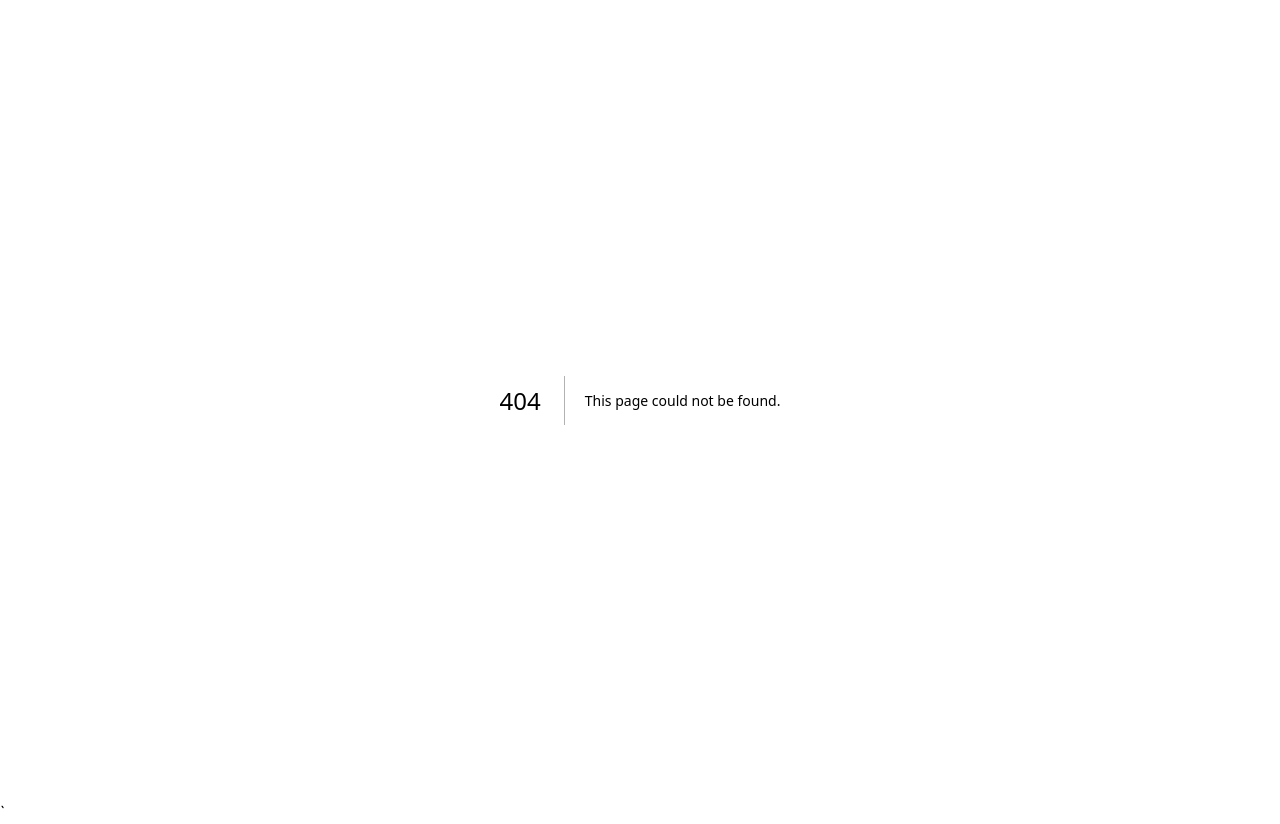
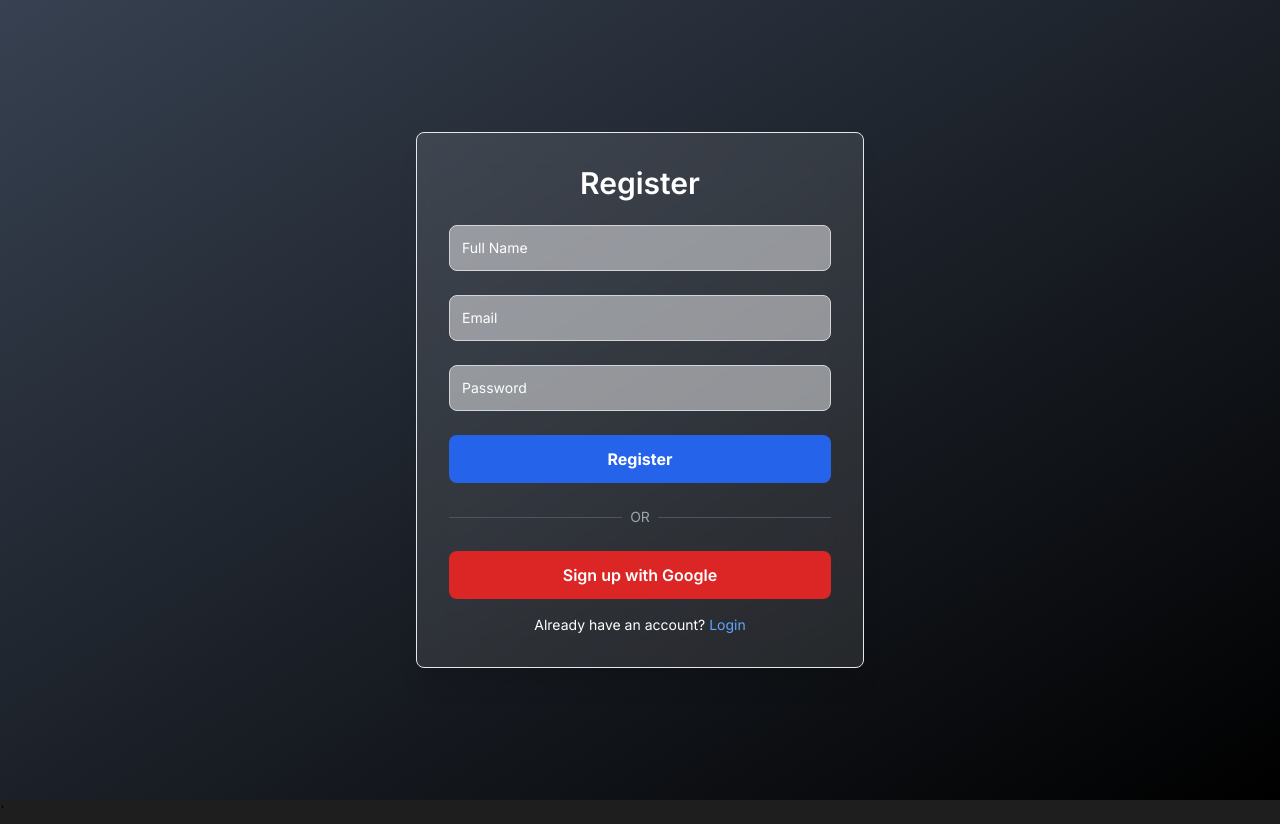
Before and after one commit to shivapreetham/CodeFode-AI-code-editor, a Next.js app in the folder client/: page /register in a window 1280 px wide. Before the commit this address had no page. Built offline with nearby package versions, Linux system fonts and the light colour scheme.

Commit message:
login register again added

```diff
--- /dev/null
+++ b/client/src/app/login/page.tsx
@@ -0,0 +1,105 @@
+"use client";
+
+import { signIn } from "next-auth/react";
+import { useState } from "react";
+import { useRouter } from "next/navigation";
+
+export default function LoginPage() {
+  const [email, setEmail] = useState("");
+  const [password, setPassword] = useState("");
+  const [error, setError] = useState("");
+  const[loading, setLoading] = useState(false);
+  const router = useRouter();
+
+  const handleSubmit = async (e: React.FormEvent) => {
+    e.preventDefault();
+    setError("");
+    setLoading(true);
+
+    const res = await signIn("credentials", {
+      email,
+      password,
+      redirect: false,
+    });
+
+    if (res?.error) {
+      setError("Invalid credentials");
+      setLoading(false);
+    } else {
+      router.push("/");
+      setLoading(false);
+    }
+  };
+
+  return (
+    <div className="bg-gradient-to-tl from-black to-gray-700 flex min-h-screen flex-col items-center justify-center py-16 px-8 sm:px-24">
+      <div className="w-full max-w-md p-8 bg-white/10 backdrop-blur-lg border border-gray-200 rounded-lg shadow-xl">
+        <h2 className="text-3xl font-semibold text-white text-center mb-6">
+          Login
+        </h2>
+
+        {error && (
+          <p className="text-red-500 text-sm text-center mb-3">{error}</p>
+        )}
+
+        <form onSubmit={handleSubmit} className="space-y-6">
+          <div>
+            <input
+              type="email"
+              placeholder="Email"
+              value={email}
+              onChange={(e) => setEmail(e.target.value)}
+              className="w-full p-3 bg-gray-100/50 border placeholder-white border-gray-300 text-gray-900 text-sm rounded-lg focus:ring-green-500 focus:border-gray-500 outline-none"
+              required
+            />
+          </div>
+
+          <div>
+            <input
+              type="password"
+              placeholder="Password"
+              value={password}
+              onChange={(e) => setPassword(e.target.value)}
+              className="w-full p-3 bg-gray-100/50 border placeholder-white border-gray-300 text-gray-900 text-sm rounded-lg focus:ring-green-500 focus:border-gray-500 outline-none"
+              required
+            />
+          </div>
+
+          <button
+            type="submit"
+            className="w-full bg-blue-600 hover:bg-blue-700 text-white font-bold py-3 rounded-lg transition-all duration-300"
+            disabled={loading}
+          >
+            {loading ? "Loading..." : "Login"}
+          </button>
+
+          <div className="text-center text-sm font-medium text-gray-500 dark:text-gray-300">
+            or{" "}
+            <button
+              onClick={() => signIn("google", { callbackUrl: "/" })}
+              className="w-full bg-red-600 hover:bg-red-700 text-white font-semibold py-2 rounded-lg mt-2 transition"
+            >
+              Continue with Google
+            </button>
+          </div>
+
+          <div className="text-center text-sm text-white mt-4">
+            Don&apos;t have an account?{" "}
+            <a href="/register" className="text-blue-400 hover:underline">
+              Register
+            </a>
+          </div>
+          <div className="text-center text-sm text-white mt-4">
+            Forgot Password?{" "}
+            <a
+              href="/forgot-password"
+              className="text-blue-400 hover:underline"
+            >
+              Reset Password
+            </a>
+          </div>
+        </form>
+      </div>
+    </div>
+  );
+}
--- /dev/null
+++ b/client/src/app/register/page.tsx
@@ -0,0 +1,182 @@
+"use client";
+
+import { useState } from "react";
+import { signIn } from "next-auth/react";
+import { useRouter } from "next/navigation";
+import axios from "axios";
+
+export default function RegisterPage() {
+  const [form, setForm] = useState({ name: "", email: "", password: "" });
+  const [otp, setOtp] = useState(""); // OTP state
+  const [loading, setLoading] = useState(false);
+  const [error, setError] = useState("");
+  const [step, setStep] = useState("register"); // "register" -> "otp" -> "verified"
+
+  const router = useRouter();
+
+  const handleChange = (e: React.ChangeEvent<HTMLInputElement>) => {
+    setForm({ ...form, [e.target.name]: e.target.value });
+  };
+
+  const handleRegister = async (e: React.FormEvent) => {
+    e.preventDefault();
+    setLoading(true);
+    setError("");
+
+    try {
+      // Register User
+      const res = await axios.post("/api/auth/register", {
+        ...form,
+        provider: "credentials",
+      });
+
+      if (res.status === 201) {
+        // Send OTP after successful registration
+        await axios.post("/api/otp/send-otp", { email: form.email });
+        setStep("otp"); // Move to OTP step
+      }
+    } catch (err: any) {
+      setError(err.response?.data?.message || "Something went wrong");
+    }
+
+    setLoading(false);
+  };
+
+  const handleOtpSubmit = async (e: React.FormEvent) => {
+    e.preventDefault();
+    setLoading(true);
+    setError("");
+
+    try {
+      // Verify OTP
+      const res = await axios.post("/api/otp/verify-otp", {
+        email: form.email,
+        otp,
+      });
+
+      if (res.status === 200) {
+        setStep("verified"); // OTP verified, move to login
+      }
+    } catch (err: any) {
+      setError(err.response?.data?.message || "Invalid OTP");
+    }
+
+    setLoading(false);
+  };
+
+  return (
+    <div className="min-h-screen flex items-center justify-center bg-gradient-to-tl from-black to-gray-700">
+      <div className="w-full max-w-md p-8 bg-white/10 backdrop-blur-lg border text-white border-gray-200 rounded-lg shadow-xl">
+        <h2 className="text-3xl font-semibold text-white text-center mb-6">
+          {step === "register" ? "Register" : "Verify OTP"}
+        </h2>
+
+        {error && (
+          <p className="text-red-500 text-sm text-center mb-3">{error}</p>
+        )}
+
+        {step === "register" ? (
+          // Registration Form
+          <form onSubmit={handleRegister} className="space-y-6">
+            <input
+              type="text"
+              name="name"
+              placeholder="Full Name"
+              value={form.name}
+              onChange={handleChange}
+              required
+              className="w-full p-3 bg-gray-100/50 border placeholder-white text-white border-gray-300 text-sm rounded-lg focus:ring-green-500 focus:border-gray-500 outline-none"
+            />
+            <input
+              type="email"
+              name="email"
+              placeholder="Email"
+              value={form.email}
+              onChange={handleChange}
+              required
+              className="w-full p-3 bg-gray-100/50 border placeholder-white border-gray-300 text-sm rounded-lg focus:ring-green-500 focus:border-gray-500 outline-none"
+            />
+            <input
+              type="password"
+              name="password"
+              placeholder="Password"
+              value={form.password}
+              onChange={handleChange}
+              required
+              className="w-full p-3 bg-gray-100/50 border placeholder-white border-gray-300 text-sm rounded-lg focus:ring-green-500 focus:border-gray-500 outline-none"
+            />
+            <button
+              type="submit"
+              className="w-full bg-blue-600 hover:bg-blue-700 text-white font-bold py-3 rounded-lg transition-all duration-300"
+              disabled={loading}
+            >
+              {loading ? "Registering..." : "Register"}
+            </button>
+          </form>
+        ) : step === "otp" ? (
+          // OTP Verification Form
+          <form onSubmit={handleOtpSubmit} className="space-y-6">
+            <p className="text-center text-sm text-white">
+              We&apos;ve sent an OTP to your email. Enter it below.
+            </p>
+            <input
+              type="text"
+              name="otp"
+              placeholder="Enter OTP"
+              value={otp}
+              onChange={(e) => setOtp(e.target.value)}
+              required
+              className="w-full p-3 bg-gray-100/50 border placeholder-white text-white border-gray-300 text-sm rounded-lg focus:ring-green-500 focus:border-gray-500 outline-none"
+            />
+            <button
+              type="submit"
+              className="w-full bg-green-600 hover:bg-green-700 text-white font-bold py-3 rounded-lg transition-all duration-300"
+              disabled={loading}
+            >
+              {loading ? "Verifying..." : "Verify OTP"}
+            </button>
+          </form>
+        ) : (
+          // Verified Message & Redirect
+          <div className="text-center">
+            <p className="text-green-400 text-lg font-semibold">
+              OTP Verified Successfully! 🎉
+            </p>
+            <button
+              onClick={() => router.push("/login")}
+              className="mt-4 w-full bg-blue-600 hover:bg-blue-700 text-white font-bold py-3 rounded-lg transition-all duration-300"
+            >
+              Go to Login
+            </button>
+          </div>
+        )}
+
+        {step === "register" && (
+          <>
+            <div className="flex items-center my-6">
+              <div className="flex-1 border-t border-gray-600"></div>
+              <p className="mx-2 text-gray-400 text-sm">OR</p>
+              <div className="flex-1 border-t border-gray-600"></div>
+            </div>
+
+            <button
+              onClick={() => signIn("google", { callbackUrl: "/" })}
+              className="w-full bg-red-600 hover:bg-red-700 text-white font-semibold py-3 rounded-lg transition-all duration-300"
+            >
+              Sign up with Google
+            </button>
+          </>
+        )}
+
+        {step !== "verified" && (
+          <p className="text-sm text-center text-white mt-4">
+            Already have an account?{" "}
+            <a href="/login" className="text-blue-400 hover:underline">
+              Login
+            </a>
+          </p>
+        )}
+      </div>
+    </div>
+  );
+}
```
